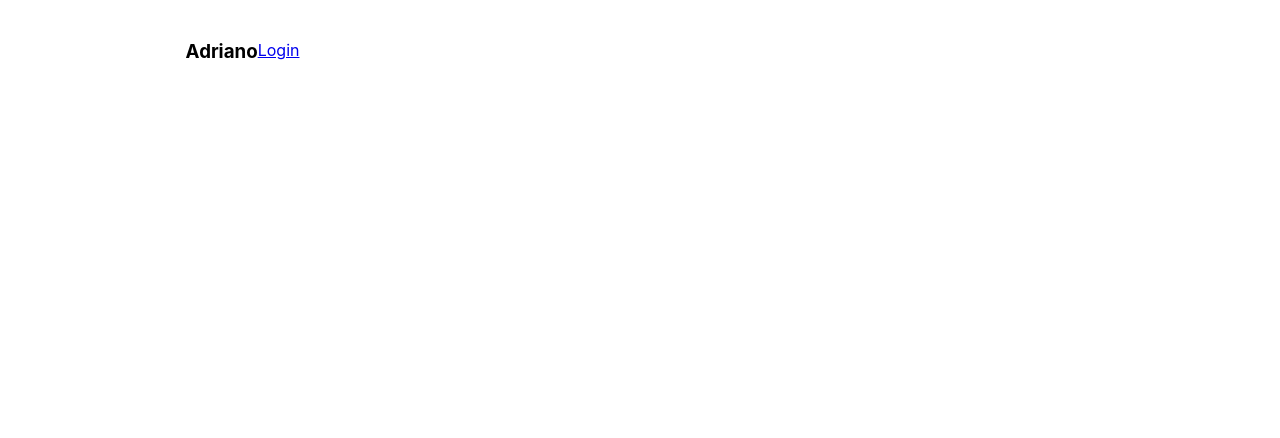
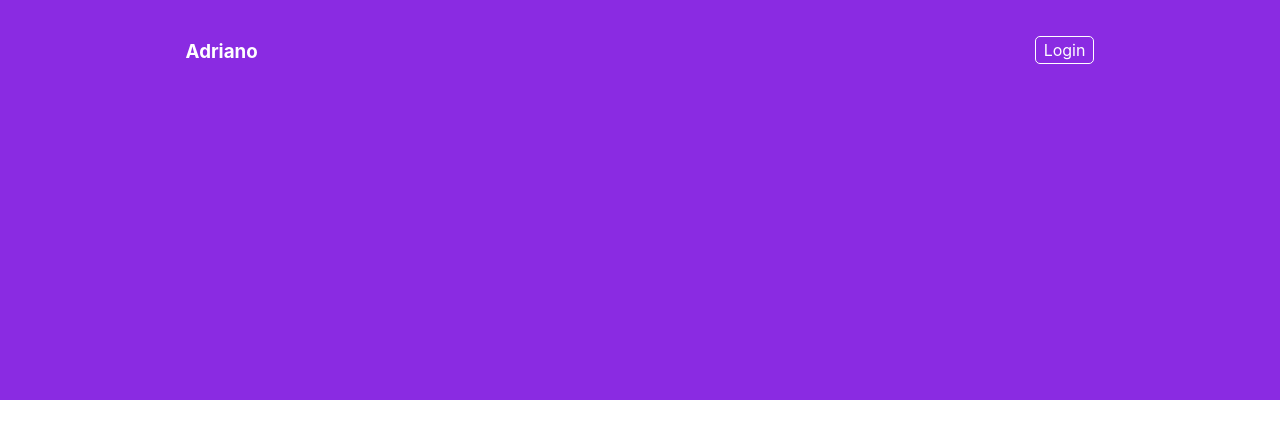
Before and after one commit to ADRIANOANIMUS/landingPage, a React (Create React App) app in the folder projeto/: page / in a window 1280 px wide. Shown: the top 438 px of the page. Built offline with nearby package versions, Linux system fonts and the light colour scheme.

Commit message:
Updating and  styling App.css

```diff
--- a/projeto/src/App.css
+++ b/projeto/src/App.css
@@ -13,8 +13,27 @@
 
 .main{
   padding: 40px 0;
+  background-color: #8a2be2;
+  background-position: center;
+  background-size: cover;
+  min-height: 400px;
 }
 
 .menu{
+  width: 100%;
   display: flex;
+  flex-direction: row;
+  justify-content: space-between;
 }
+
+.menu h3{
+  color: white;
+}
+
+.menu a{
+  color: white;
+  text-decoration: none;
+  border: 1px solid white;
+  padding: 3px 8px;
+  border-radius: 5px;
+}
```
